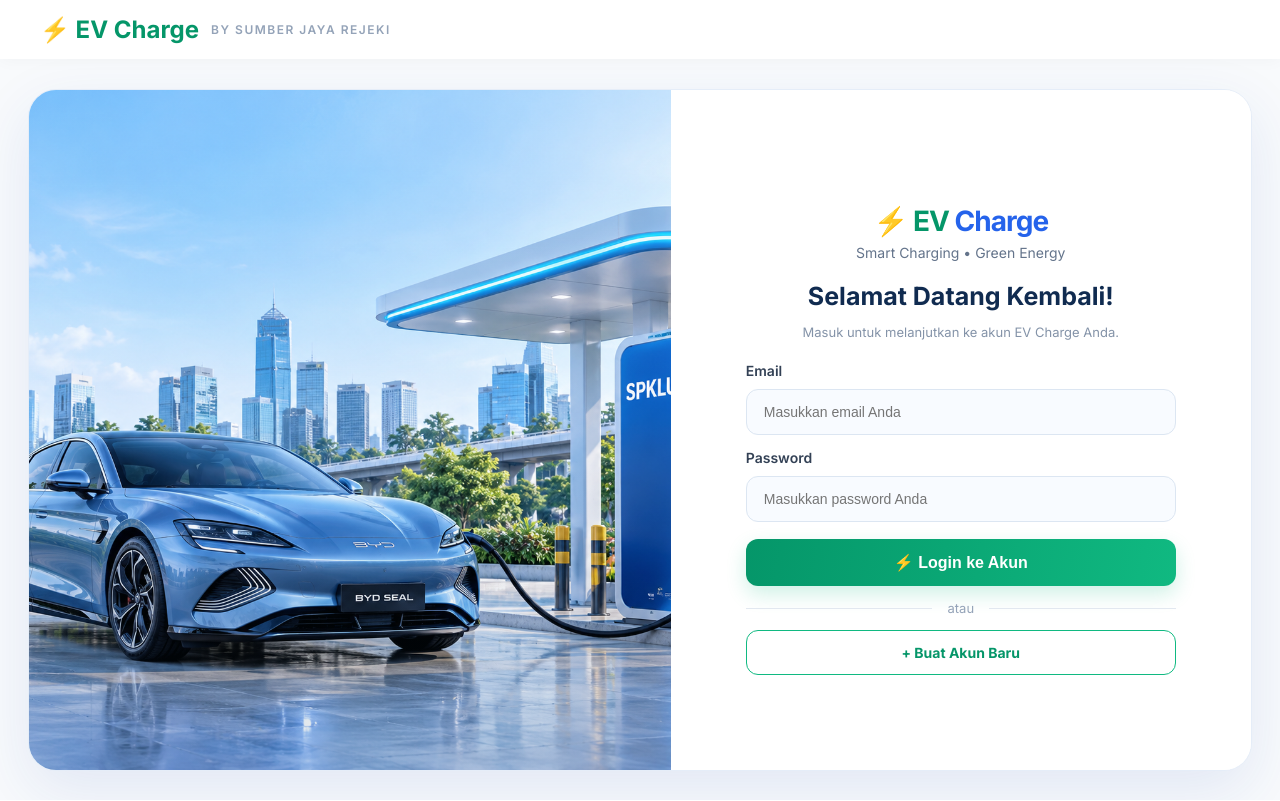
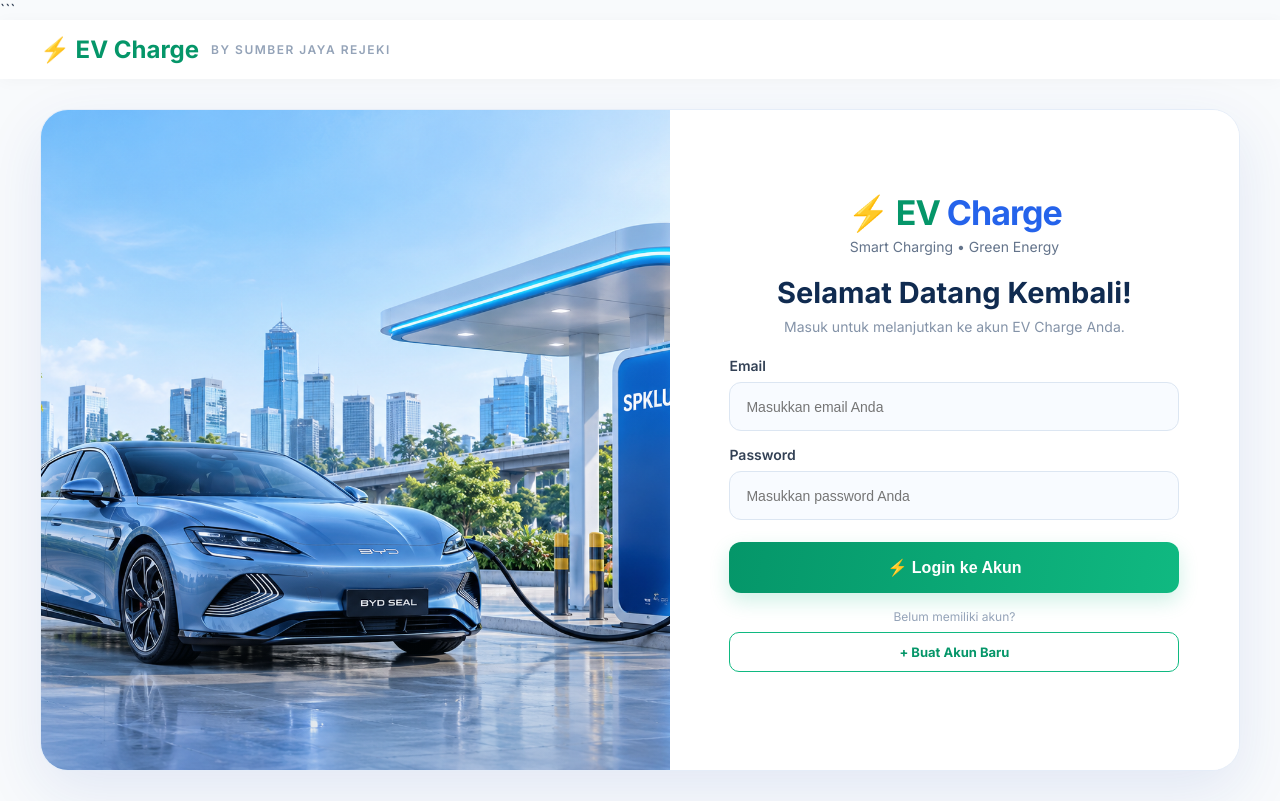
Before and after one commit to 72240676-creator/rpl, a Laravel app: page /login in a window 1280 px wide. Run offline with Laravel 12, Linux system fonts and the light colour scheme.

Commit message:
Update UI login EV Charge

````diff
--- a/resources/views/auth/login.blade.php
+++ b/resources/views/auth/login.blade.php
@@ -1,42 +1,40 @@
-
 @extends('layouts.app')
 @section('title', 'Login EV Charge')
 
 @section('content')
 
 <style>
+    /* ===== CONTAINER UTAMA ===== */
     .ev-login-page {
         width: 100%;
         max-width: 1450px;
-        min-height: 680px;
+        height: min(660px, calc(100vh - 130px));
+        min-height: 540px;
         display: grid;
         grid-template-columns: 1.05fr 0.95fr;
         background: white;
         border-radius: 28px;
         overflow: hidden;
-        box-shadow: 0 20px 60px rgba(30, 64, 175, .10);
+        box-shadow: 0 20px 60px rgba(30,64,175,.10);
         border: 1px solid #e5edf8;
         margin: auto;
     }
 
+    /* ===== GAMBAR BYD DAN SPKLU ===== */
     .ev-hero {
         position: relative;
-        min-height: 680px;
+        min-height: 0;
         overflow: hidden;
-        background: linear-gradient(135deg, #dff2ff, #e9f8f5);
-        display: flex;
-        align-items: flex-end;
+        background: #dff2ff;
     }
 
     .ev-hero img {
         position: absolute;
-        width: 200%;
+        width: 100%;
         height: 100%;
-        max-width: none;
         object-fit: cover;
-        object-position: left center;
-        left: 0;
-        top: 0;
+        object-position: center;
+        inset: 0;
         animation: carEntrance 1.2s ease-out;
     }
 
@@ -45,35 +43,33 @@
         inset: 0;
         background: linear-gradient(
             180deg,
-            rgba(219,240,255,.12),
-            transparent 55%,
+            rgba(219,240,255,.05),
+            transparent 60%,
             rgba(4,50,90,.12)
         );
         pointer-events: none;
     }
 
+    /* ===== BAGIAN LOGIN ===== */
     .ev-login-right {
         display: flex;
         align-items: center;
         justify-content: center;
-        padding: 75px 55px 35px;
-        background: #ffffff;
-        box-sizing: border-box;
+        padding: 25px 45px;
+        background: #fff;
+        min-width: 0;
     }
-
 
     .login-box {
         width: 100%;
         max-width: 450px;
         animation: fadeUp .8s ease;
-    transform: translateY(10px);
-
     }
 
-
+    /* ===== BRAND ===== */
     .login-brand {
         text-align: center;
-        margin-bottom: 35px;
+        margin-bottom: 20px;
     }
 
     .login-brand .logo {
@@ -90,33 +86,36 @@
     .login-brand p {
         color: #64748b;
         font-size: 14px;
-        margin-top: 12px;
+        margin-top: 5px;
     }
 
+    /* ===== JUDUL ===== */
     .login-heading {
         text-align: center;
-        margin-bottom: 35px;
+        margin-bottom: 22px;
     }
 
     .login-heading h2 {
-        font-size: 30px;
+        font-size: 29px;
         font-weight: 800;
         color: #102b50;
-        margin-bottom: 10px;
+        margin: 0 0 8px;
     }
 
     .login-heading p {
         font-size: 14px;
         color: #8493a8;
+        margin: 0;
     }
 
+    /* ===== INPUT ===== */
     .login-box .input-group {
-        margin-bottom: 23px;
+        margin-bottom: 15px;
     }
 
     .login-box .input-group label {
         display: block;
-        margin-bottom: 10px;
+        margin-bottom: 8px;
         font-size: 14px;
         font-weight: 600;
         color: #334155;
@@ -124,8 +123,8 @@
 
     .login-box .input-group input {
         width: 100%;
-        height: 55px;
-        padding: 0 17px;
+        height: 49px;
+        padding: 0 16px;
         background: #f8fbff;
         border: 1px solid #dce6f2;
         border-radius: 12px;
@@ -142,9 +141,10 @@
         box-shadow: 0 0 0 4px rgba(16,185,129,.10);
     }
 
+    /* ===== TOMBOL LOGIN ===== */
     .login-box .btn-submit {
         width: 100%;
-        height: 55px;
+        height: 51px;
         border: none;
         border-radius: 12px;
         background: linear-gradient(100deg,#059669,#10b981);
@@ -152,43 +152,40 @@
         font-size: 16px;
         font-weight: 700;
         cursor: pointer;
-        margin-top: 8px;
+        margin-top: 7px;
         transition: .3s;
         box-shadow: 0 8px 20px rgba(16,185,129,.2);
     }
 
     .login-box .btn-submit:hover {
-        transform: translateY(-3px);
+        transform: translateY(-2px);
         box-shadow: 0 12px 25px rgba(16,185,129,.3);
     }
 
-    .login-divider {
-        display: flex;
-        align-items: center;
-        gap: 15px;
-        color: #94a3b8;
-        font-size: 13px;
-        margin: 25px 0;
+    /* ===== TOMBOL BUAT AKUN ===== */
+    .register-wrapper {
+        text-align: center;
+        margin-top: 16px;
     }
 
-    .login-divider::before,
-    .login-divider::after {
-        content: "";
-        height: 1px;
-        flex: 1;
-        background: #e2e8f0;
+    .register-wrapper p {
+        font-size: 12px;
+        color: #94a3b8;
+        margin: 0 0 8px;
     }
 
     .login-box .btn-outline {
-        display: flex;
+        display: inline-flex;
         justify-content: center;
         align-items: center;
-        height: 53px;
-        border: 1.5px solid #10b981;
-        border-radius: 12px;
+        min-width: 190px;
+        height: 40px;
+        padding: 0 22px;
+        border: 1px solid #10b981;
+        border-radius: 10px;
         color: #059669;
         text-decoration: none;
-        font-size: 14px;
+        font-size: 13px;
         font-weight: 700;
         transition: .3s;
     }
@@ -205,151 +202,123 @@
         margin-top: 6px;
     }
 
+    /* ===== ANIMASI ===== */
     @keyframes fadeUp {
-        from { opacity: 0; transform: translateY(20px); }
-        to { opacity: 1; transform: translateY(0); }
+        from {
+            opacity: 0;
+            transform: translateY(20px);
+        }
+        to {
+            opacity: 1;
+            transform: translateY(0);
+        }
     }
 
     @keyframes carEntrance {
-        from { opacity: .5; transform: scale(1.04); }
-        to { opacity: 1; transform: scale(1); }
+        from {
+            opacity: .5;
+            transform: scale(1.04);
+        }
+        to {
+            opacity: 1;
+            transform: scale(1);
+        }
     }
 
+    /* ===== TABLET ===== */
     @media(max-width: 900px) {
         .ev-login-page {
             grid-template-columns: 1fr;
             max-width: 550px;
+            height: auto;
+            min-height: 0;
         }
 
         .ev-hero {
-            min-height: 330px;
+            min-height: 260px;
         }
 
         .ev-login-right {
-            padding: 40px 30px;
-        }
-
-        .ev-hero img {
-            width: 200%;
+            padding: 35px 30px;
         }
     }
 
+    /* ===== HP ===== */
     @media(max-width: 480px) {
         .ev-login-page {
             border-radius: 18px;
         }
 
         .ev-hero {
-            min-height: 240px;
+            min-height: 190px;
         }
 
         .ev-login-right {
-            padding: 35px 22px;
+            padding: 28px 22px;
+        }
+
+        .login-brand {
+            margin-bottom: 15px;
+        }
+
+        .login-brand .logo {
+            font-size: 29px;
+        }
+
+        .login-heading {
+            margin-bottom: 20px;
+        }
+
+        .login-heading h2 {
+            font-size: 23px;
+        }
+    }
+
+    /* ===== LAPTOP PENDEK ===== */
+    @media(min-width: 901px) and (max-height: 700px) {
+        .ev-login-page {
+            height: calc(100vh - 115px);
+            min-height: 0;
+        }
+
+        .ev-login-right {
+            padding: 15px 35px;
+        }
+
+        .login-brand {
+            margin-bottom: 12px;
+        }
+
+        .login-brand .logo {
+            font-size: 29px;
+        }
+
+        .login-heading {
+            margin-bottom: 15px;
         }
 
         .login-heading h2 {
             font-size: 25px;
         }
-    }
-
-/* FIX LOGIN AGAR MUAT DALAM 1 LAYAR */
-@media (min-width: 901px) {
-    main {
-        padding: 12px 28px !important;
-        align-items: center !important;
-        min-height: 0;
-        box-sizing: border-box;
-    }
-
-    .ev-login-page {
-        height: calc(100vh - 120px);
-        min-height: 0;
-        max-height: 760px;
-        margin: auto;
-        grid-template-columns: 1.05fr 0.95fr;
-    }
-
-    .ev-hero {
-        min-height: 0;
-        height: 100%;
-    }
-
-    .ev-hero img {
-        width: 100%;
-        height: 100%;
-        object-fit: cover;
-        object-position: center center;
-    }
-
-    .ev-login-right {
-        padding: 25px 45px;
-        min-height: 0;
-        box-sizing: border-box;
-    }
-
-    .login-box {
-        max-width: 430px;
-    }
-
-    .login-brand {
-        margin-bottom: 18px;
-    }
-
-    .login-brand .logo {
-        font-size: 28px;
-    }
-
-    .login-brand p {
-        margin-top: 6px;
-    }
-
-    .login-heading {
-        margin-bottom: 22px;
-    }
-
-    .login-heading h2 {
-        font-size: 25px;
-        margin-bottom: 7px;
-    }
-
-    .login-heading p {
-        font-size: 13px;
-    }
 
         .login-box .input-group {
-        margin-bottom: 14px;
-    }
-
-    .login-box .input-group input {
-        height: 46px;
-    }
-
-    .login-box .btn-submit {
-        height: 47px;
-        margin-top: 3px;
-    }
-
-    .login-divider {
-        margin: 14px 0;
-    }
-
-    .login-box .btn-outline {
-        height: 45px;
+            margin-bottom: 11px;
         }
     }
-
 </style>
 
 <div class="ev-login-page">
 
-    <!-- BAGIAN KIRI: ILUSTRASI BYD DAN SPKLU -->
+    {{-- BAGIAN KIRI: GAMBAR BYD DAN SPKLU --}}
     <div class="ev-hero">
-        <img src="{{ asset('images/ev-login-hero.png') }}"
-         alt="BYD Seal sedang mengisi daya di SPKLU">
+        <img
+            src="{{ asset('images/ev-login-hero.png') }}"
+            alt="BYD Seal sedang mengisi daya di SPKLU"
+        >
         <div class="hero-overlay"></div>
     </div>
 
-    <!-- BAGIAN KANAN: FORM LOGIN -->
+    {{-- BAGIAN KANAN: FORM LOGIN --}}
     <div class="ev-login-right">
         <div class="login-box">
 
@@ -368,6 +337,7 @@
 
                 <div class="input-group">
                     <label for="email">Email</label>
+
                     <input
                         type="email"
                         name="email"
@@ -385,6 +355,7 @@
 
                 <div class="input-group">
                     <label for="password">Password</label>
+
                     <input
                         type="password"
                         name="password"
@@ -403,11 +374,14 @@
                     ⚡ Login ke Akun
                 </button>
 
-                <div class="login-divider">atau</div>
+                {{-- TOMBOL BUAT AKUN LEBIH KECIL --}}
+                <div class="register-wrapper">
+                    <p>Belum memiliki akun?</p>
 
                     <a href="{{ url('/register') }}" class="btn-outline">
                         + Buat Akun Baru
                     </a>
+                </div>
 
             </form>
 
@@ -417,3 +391,4 @@
 </div>
 
 @endsection
+```
````
Lines whose indentation alone changed are shown as unchanged.
